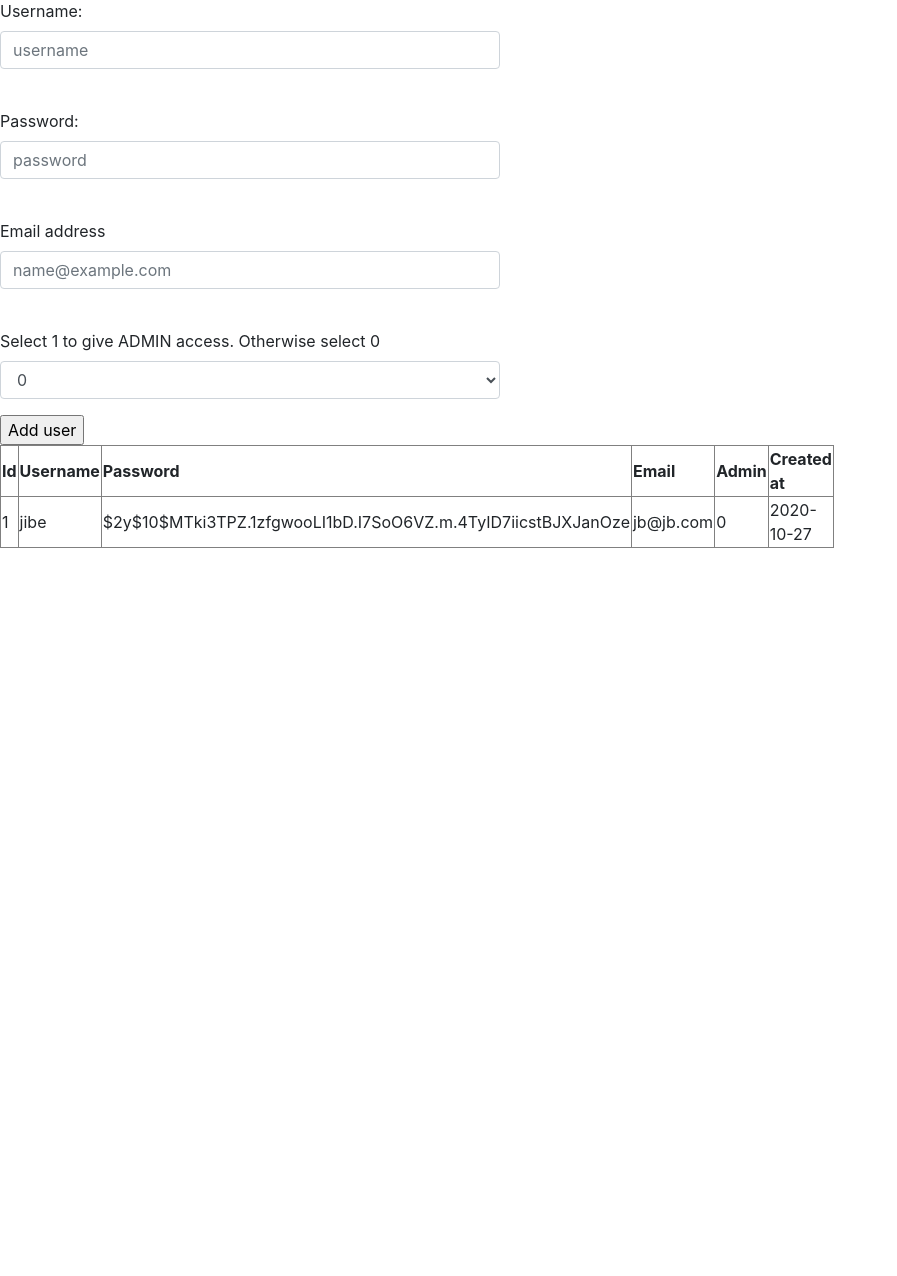
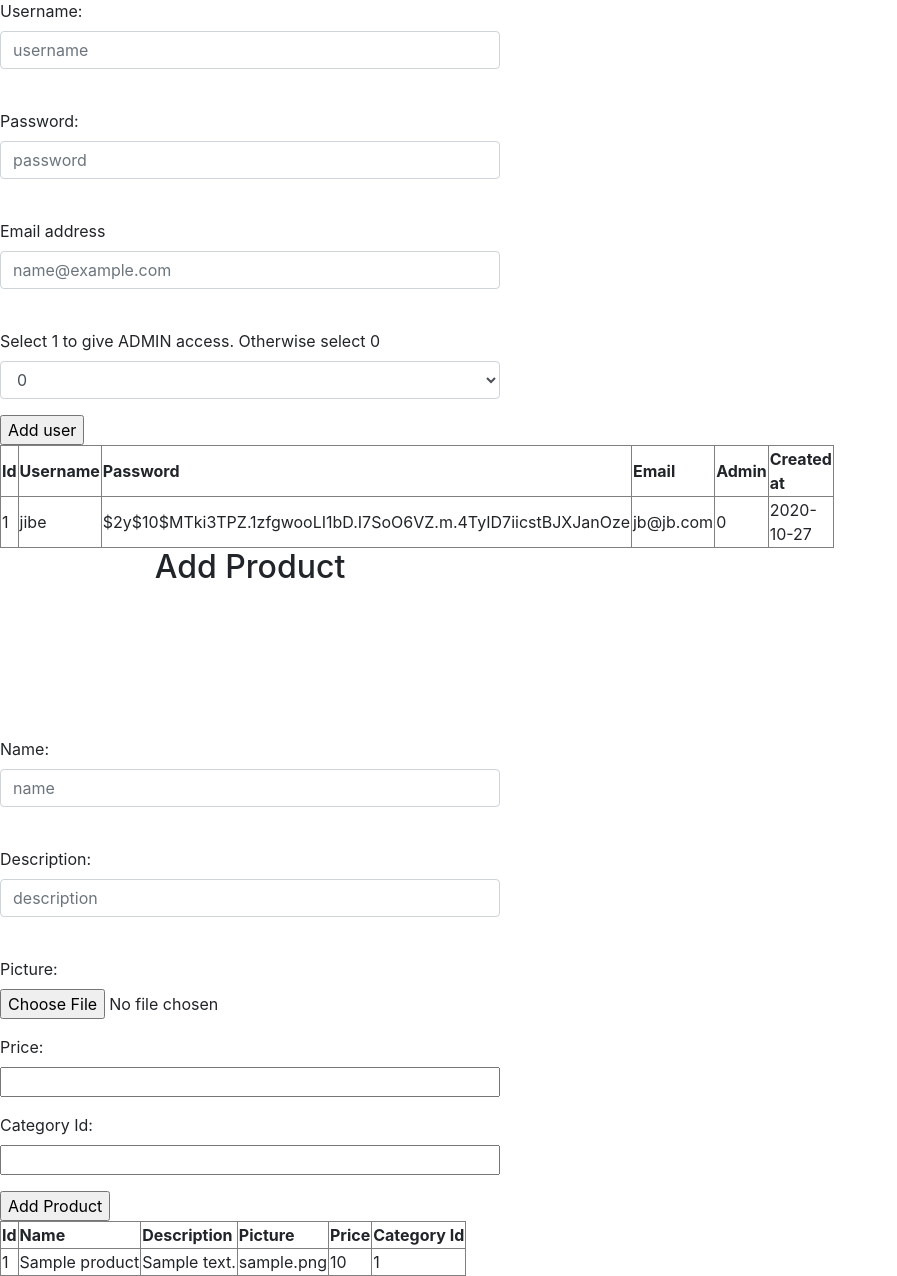
Before and after one commit to estellethou/My-shop-PHP, a PHP site: page /admin.php in a window 1280 px wide. Shown: the part 245-1521 px from the top of the page, without its empty margins (0-897 px from the left). Before the commit the page ends 793 px from the top, so only its background shows below. Run offline with PHP 8.4, Linux system fonts and the light colour scheme; data comes from the database, SQL or seed files in the repository; tables that the repository leaves empty hold one stand-in row (values such as "Sample post").

Commit message:
Add form to add product and save it to DB

```diff
--- a/admin.php
+++ b/admin.php
@@ -28,14 +28,14 @@ class Product {
         }
 
         $reponse = $bdd->prepare("INSERT INTO products(name, description, picture, price, category_id)
-                                  VALUES (?, ?, ?, ?, ?;");
+                                  VALUES (?, ?, ?, ?, ?);");
         $reponse->bindParam(1, $this->name, PDO::PARAM_STR);
         $reponse->bindParam(2, $this->description, PDO::PARAM_STR);
         $reponse->bindParam(3, $this->picture, PDO::PARAM_STR);
-        $reponse->bindParam(4, $this->price, PDO::PARAM_INT);
-        $reponse->bindParam(5, $this->category_id, PDO::PARAM_INT);
+        $reponse->bindParam(4, intval($this->price), PDO::PARAM_INT);
+        $reponse->bindParam(5, intval($this->category_id), PDO::PARAM_INT);
         $reponse->execute();
-        #echo "Product created" . PHP_EOL;
+        #var_dump($reponse->errorInfo());
     }
 }
 
@@ -114,11 +114,12 @@ if (isset($_POST['add_user'])){
 }
 
 if (isset($_POST['add_product'])) {
-    $_POST['name'] = new Product($_POST['name'], $_POST['description'], $_POST['picture'], $_POST['price'], $_POST['category_id']);
+    $a =new Product($_POST['name'], $_POST['description'], $_POST['picture'], $_POST['price'], $_POST['category_id']);
+    var_dump($a);
 }
 
 if (isset($_POST['add_category'])) {
-    $_POST['name_category'] = new Category($_POST['name_category'], $_POST['parent_id']);
+    new Category($_POST['name_category'], $_POST['parent_id']);
 }
 ?>
 
@@ -169,7 +170,6 @@ if (isset($_POST['add_category'])) {
         </form>
 
 <?php
-
 $reponse = $bdd->prepare("SELECT * FROM users");
 $reponse->execute();
 
@@ -195,8 +195,68 @@ echo "<td>" . $donnees['created_at'] . "</td>";
 echo "</tr>";
 }
 echo "</table>";
+?>
 
-$reponse->closeCursor();
+<h2> Add Product </h2>
+        <form method="post">
+            <div class="form-group">
+                    <label for="username">Name: </label>
+                    <input type="text" class="form-control" id="name" name="name" placeholder="name"> </br>
+            </div>
+
+            <div class="form-group">
+                    <label for="description">Description: </label>
+                    <input type="test" class="form-control" id="description" name="description" placeholder="description"> </br>
+            </div>
+
+
+            <div class="form-group">
+                <label for="picture">Picture: </label>
+                <input type="file" class="form-control-file" id="picture" name="picture">
+            </div>
+
+            <div class="form-group">
+                <label for="price">Price: </label>
+                <input type="text" class="form-control-file" id="price" name="price">
+            </div>
+
+            <div class="form-group">
+                <label for="category_id">Category Id: </label>
+                <input type="number" class="form-control-file" id="category_id" name="category_id">
+            </div>
+
+            <div>
+                <input type = "submit" name ="add_product" class="add_product" value="Add Product" /> </br>
+            </div>
+        </form>
+
+
+<?php
+$reponse = $bdd->prepare("SELECT * FROM products");
+$reponse->execute();
+
+echo "<table border='1'>
+<tr>
+<th>Id</th>
+<th>Name</th>
+<th>Description</th>
+<th>Picture</th>
+<th>Price</th>
+<th>Category Id</th>
+</tr>";
+
+while($donnees = $reponse->fetch())
+{
+echo "<tr>";
+echo "<td>" . $donnees['id'] . "</td>";
+echo "<td>" . $donnees['name'] . "</td>";
+echo "<td>" . $donnees['description'] . "</td>";
+echo "<td>" . $donnees['picture'] . "</td>";
+echo "<td>" . $donnees['price'] . "</td>";
+echo "<td>" . $donnees['category_id'] . "</td>";
+echo "</tr>";
+}
+echo "</table>";
 ?>
 
 </body>
```
